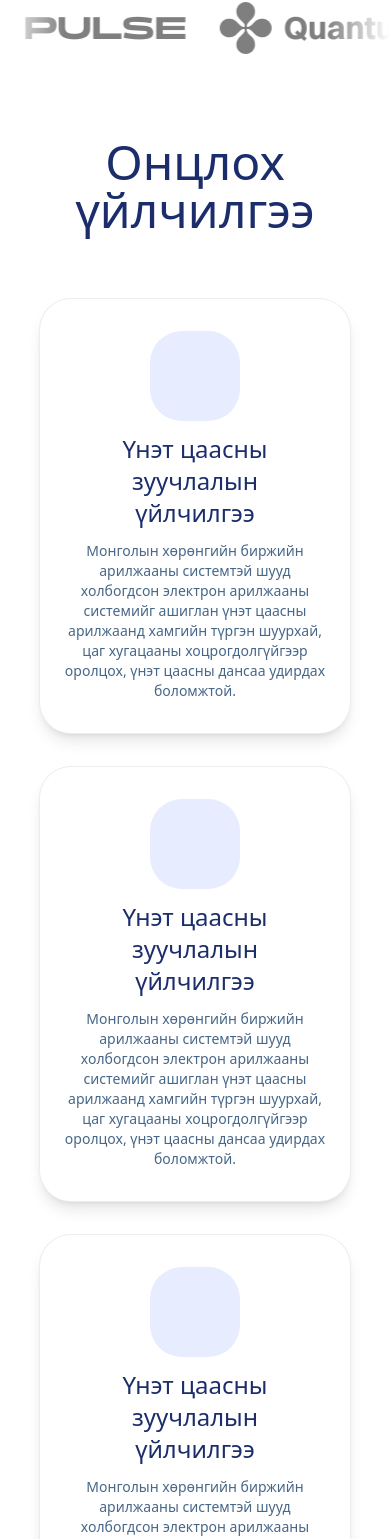
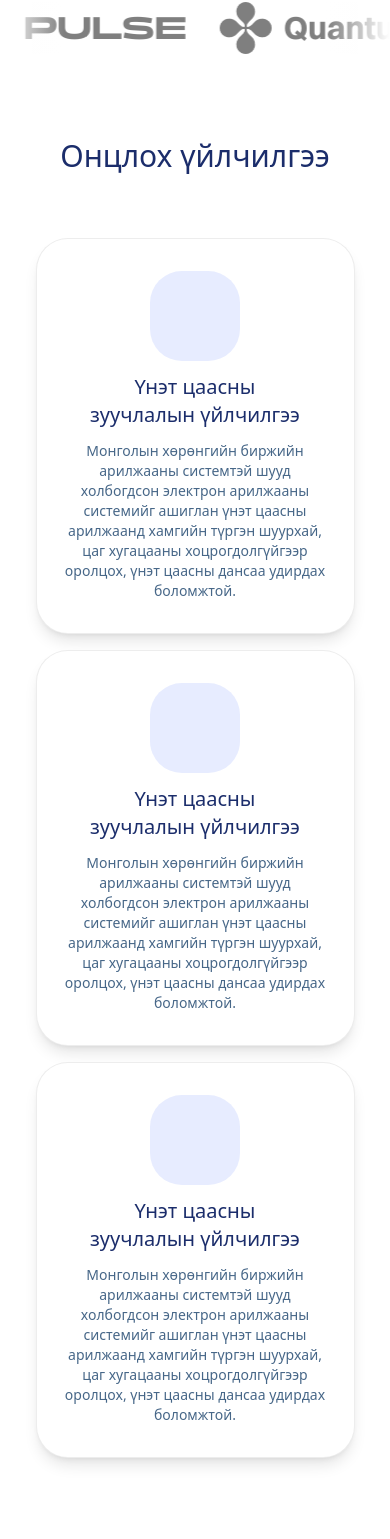
Before and after one commit to balu-balu/tdb, a Next.js app: page / in a window 390 px wide. Shown: the part 778-2317 px from the top of the page. Built offline with nearby package versions, Linux system fonts and the light colour scheme.

Commit message:
fix responsive services

```diff
--- a/component/Home/Services.tsx
+++ b/component/Home/Services.tsx
@@ -3,27 +3,24 @@ import React from 'react'
 const Services = () => {
     return (
         <div className='pt-16 pb-16'>
-		<div className='text-center font-medium text-custom-blue text-5xl'>
+            <div className='text-center font-medium text-custom-blue text-3xl sm:text-4xl md:text-5xl'>
                 Онцлох үйлчилгээ
             </div>
-		<div className='w-[80%] mx-auto'>
-		<div className='grid grid-cols-1 sm:grid-cols-2 lg:grid-cols-3 gap-8 items-center mt-16'>
-			{/*Card1*/}
+            <div className='w-[90%] mx-auto max-w-7xl px-4 sm:px-6 lg:px-8'>
+                <div className='grid grid-cols-1 sm:grid-cols-2 lg:grid-cols-3 gap-4 items-center mt-16'>
                     <div className='bg-white border border-custom-color rounded-4xl shadow-lg py-8 px-6 text-center flex flex-col items-center justify-center'>
                         <div className='bg-card-bg h-[90px] w-[90px] rounded-4xl'></div>
-				<div className='font-medium text-2xl text-custom-blue mt-3 px-6 text-center items-center'>Үнэт цаасны зуучлалын үйлчилгээ</div>
+                        <div className='font-medium text-xl sm:text-2xl text-custom-blue mt-3 px-6 text-center items-center'>Үнэт цаасны зуучлалын үйлчилгээ</div>
                         <div className='font-light text-sm text-custom-blue-gray mt-3'>Монголын хөрөнгийн биржийн арилжааны системтэй шууд холбогдсон электрон арилжааны системийг ашиглан үнэт цаасны арилжаанд хамгийн түргэн шуурхай, цаг хугацааны хоцрогдолгүйгээр оролцох, үнэт цаасны дансаа удирдах боломжтой.</div>
                     </div>
-			{/*Card2*/}
                     <div className='bg-white border border-custom-color rounded-4xl shadow-lg py-8 px-6 text-center flex flex-col items-center justify-center'>
                         <div className='bg-card-bg h-[90px] w-[90px] rounded-4xl'></div>
-				<div className='font-medium text-2xl text-custom-blue mt-3 px-6 text-center items-center'>Үнэт цаасны зуучлалын үйлчилгээ</div>
+                        <div className='font-medium text-xl sm:text-2xl text-custom-blue mt-3 px-6 text-center items-center'>Үнэт цаасны зуучлалын үйлчилгээ</div>
                         <div className='font-light text-sm text-custom-blue-gray mt-3'>Монголын хөрөнгийн биржийн арилжааны системтэй шууд холбогдсон электрон арилжааны системийг ашиглан үнэт цаасны арилжаанд хамгийн түргэн шуурхай, цаг хугацааны хоцрогдолгүйгээр оролцох, үнэт цаасны дансаа удирдах боломжтой.</div>
                     </div>
-			{/*Card3*/}
                     <div className='bg-white border border-custom-color rounded-4xl shadow-lg py-8 px-6 text-center flex flex-col items-center justify-center'>
                         <div className='bg-card-bg h-[90px] w-[90px] rounded-4xl'></div>
-				<div className='font-medium text-2xl text-custom-blue mt-3 px-6 text-center items-center'>Үнэт цаасны зуучлалын үйлчилгээ</div>
+                        <div className='font-medium text-xl sm:text-2xl text-custom-blue mt-3 px-6 text-center items-center'>Үнэт цаасны зуучлалын үйлчилгээ</div>
                         <div className='font-light text-sm text-custom-blue-gray mt-3'>Монголын хөрөнгийн биржийн арилжааны системтэй шууд холбогдсон электрон арилжааны системийг ашиглан үнэт цаасны арилжаанд хамгийн түргэн шуурхай, цаг хугацааны хоцрогдолгүйгээр оролцох, үнэт цаасны дансаа удирдах боломжтой.</div>
                     </div>
                 </div>
```
Lines whose indentation alone changed are shown as unchanged.
